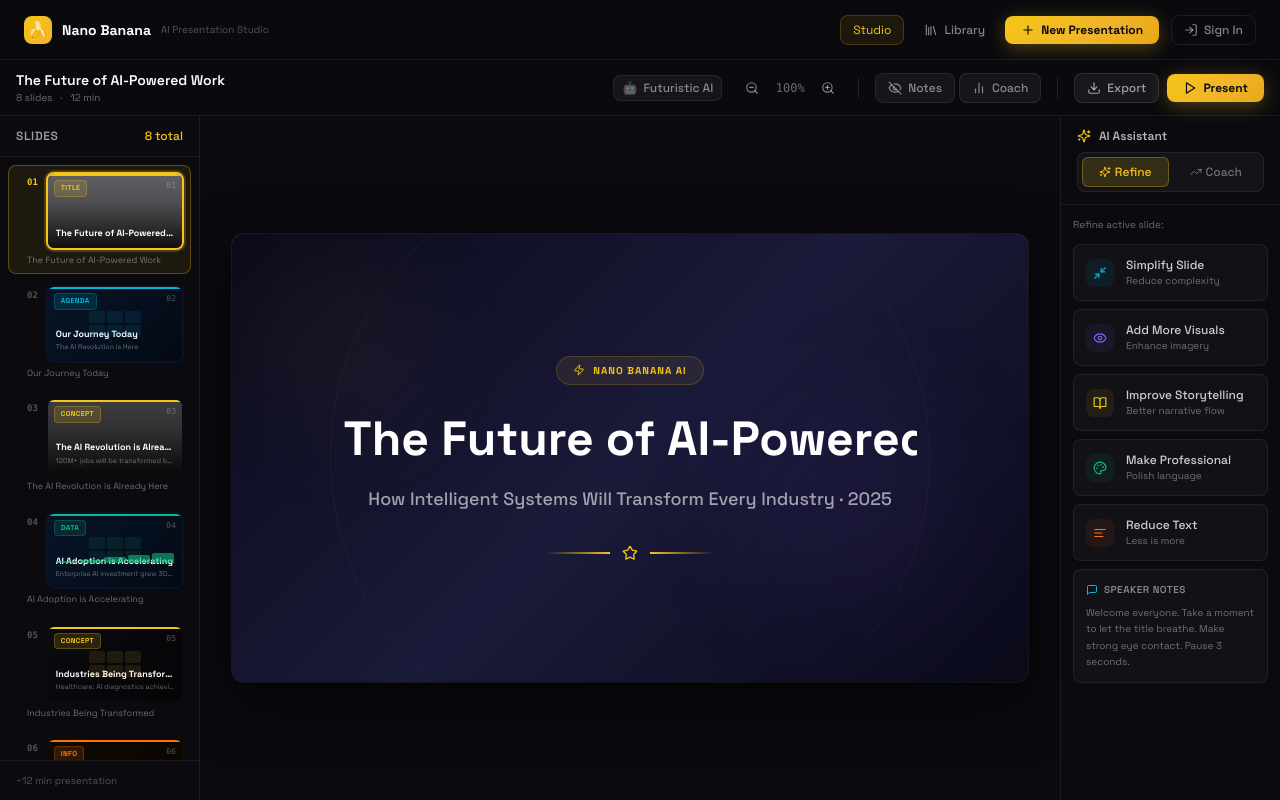
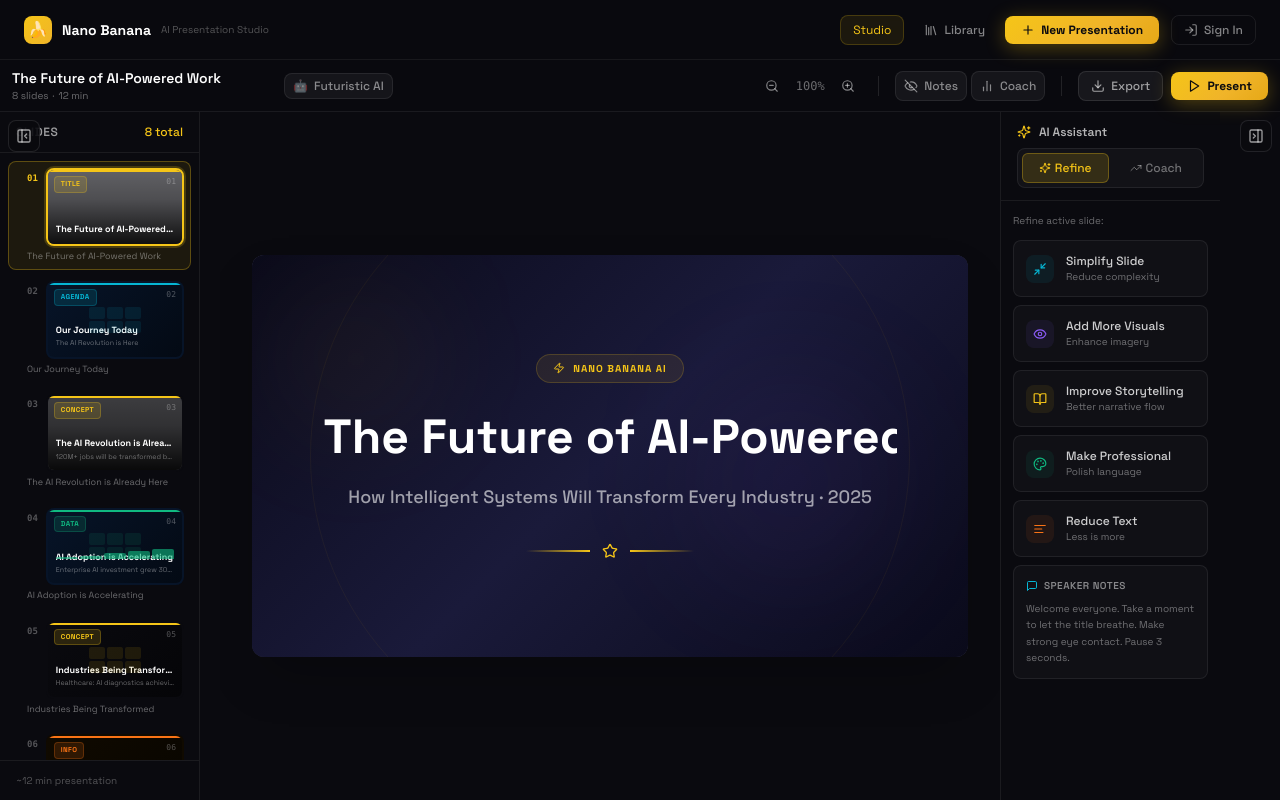
Before and after one commit to HayreKhan750/NanoBanana-9bh6ui, a React (Vite) app: page /studio/demo in a window 1280 px wide. Built offline with nearby package versions, Linux system fonts and the light colour scheme; grey boxes are pictures that could not be loaded.

Commit message:
refactor: improve PresentationStudio layout
Add collapsible sidebars, fix toolbar, and adjust canvas sizing

Co-authored-by: Hayredin <202557340+HayreKhan750@users.noreply.github.com>

```diff
--- a/src/components/PresentationToolbar.tsx
+++ b/src/components/PresentationToolbar.tsx
@@ -31,36 +31,41 @@ export default function PresentationToolbar({
 
   return (
     <div
-      className="flex items-center px-4 py-2.5 gap-4 flex-wrap"
+      className="flex items-center px-3 py-2 gap-2 md:gap-4"
       style={{
         background: "rgba(10,10,15,0.95)",
         borderBottom: "1px solid rgba(255,255,255,0.07)",
         backdropFilter: "blur(20px)",
       }}
     >
-      {/* Presentation info */}
-      <div className="flex items-center gap-3 min-w-0 flex-1">
+      {/* Presentation info - fixed width */}
+      <div className="flex items-center gap-2 min-w-0 w-48 md:w-64 flex-shrink-0">
         <div className="min-w-0 flex-1">
-          <div className="text-sm font-semibold text-white truncate">{presentation.title || "Untitled"}</div>
-          <div className="flex items-center gap-2 text-[10px] text-white/40">
+          <div className="text-xs md:text-sm font-semibold text-white truncate">{presentation.title || "Untitled"}</div>
+          <div className="flex items-center gap-1 text-[10px] text-white/40">
             <span>{presentation.slides?.length || 0} slides</span>
-            <span>·</span>
-            <span>{presentation.estimatedDuration || Math.ceil((presentation.slides?.length || 0) * 1.5)} min</span>
+            <span className="hidden sm:inline">·</span>
+            <span className="hidden sm:inline">{presentation.estimatedDuration || Math.ceil((presentation.slides?.length || 0) * 1.5)} min</span>
           </div>
         </div>
+      </div>
+
+      {/* Theme preset badge */}
       {preset && (
         <div
-            className="flex items-center gap-1.5 px-2 py-1 rounded-lg text-xs font-medium flex-shrink-0"
+          className="hidden md:flex items-center gap-1.5 px-2 py-1 rounded-lg text-xs font-medium flex-shrink-0"
           style={{ background: "rgba(255,255,255,0.05)", color: "rgba(255,255,255,0.5)", border: "1px solid rgba(255,255,255,0.08)" }}
         >
           <span>{preset.emoji}</span>
-            <span className="hidden sm:inline">{preset.name}</span>
+          <span>{preset.name}</span>
         </div>
       )}
-      </div>
+
+      {/* Spacer to push controls right */}
+      <div className="flex-1" />
 
       {/* Zoom controls */}
-      <div className="flex items-center gap-1">
+      <div className="hidden sm:flex items-center gap-1 flex-shrink-0">
         <button
           onClick={onZoomOut}
           className="w-7 h-7 rounded-lg flex items-center justify-center transition-colors hover:bg-white/10"
@@ -79,13 +84,13 @@ export default function PresentationToolbar({
       </div>
 
       {/* Divider */}
-      <div className="w-px h-5" style={{ background: "rgba(255,255,255,0.1)" }} />
+      <div className="hidden sm:block w-px h-5 flex-shrink-0" style={{ background: "rgba(255,255,255,0.1)" }} />
 
       {/* Toggle buttons */}
-      <div className="flex items-center gap-1">
+      <div className="hidden md:flex items-center gap-1 flex-shrink-0">
         <button
           onClick={onToggleNotes}
-          className="flex items-center gap-1.5 px-3 py-1.5 rounded-lg text-xs font-medium transition-all"
+          className="flex items-center gap-1.5 px-2 py-1.5 rounded-lg text-xs font-medium transition-all"
           style={{
             background: showNotes ? "rgba(6,182,212,0.15)" : "rgba(255,255,255,0.05)",
             color: showNotes ? "#06B6D4" : "rgba(255,255,255,0.5)",
@@ -93,12 +98,12 @@ export default function PresentationToolbar({
           }}
         >
           {showNotes ? <Eye className="w-3.5 h-3.5" /> : <EyeOff className="w-3.5 h-3.5" />}
-          Notes
+          <span className="hidden lg:inline">Notes</span>
         </button>
 
         <button
           onClick={onToggleCoach}
-          className="flex items-center gap-1.5 px-3 py-1.5 rounded-lg text-xs font-medium transition-all"
+          className="flex items-center gap-1.5 px-2 py-1.5 rounded-lg text-xs font-medium transition-all"
           style={{
             background: showCoach ? "rgba(245,197,24,0.15)" : "rgba(255,255,255,0.05)",
             color: showCoach ? "#F5C518" : "rgba(255,255,255,0.5)",
@@ -106,15 +111,15 @@ export default function PresentationToolbar({
           }}
         >
           <BarChart2 className="w-3.5 h-3.5" />
-          Coach
+          <span className="hidden lg:inline">Coach</span>
         </button>
       </div>
 
       {/* Divider */}
-      <div className="w-px h-5" style={{ background: "rgba(255,255,255,0.1)" }} />
+      <div className="hidden md:block w-px h-5 flex-shrink-0" style={{ background: "rgba(255,255,255,0.1)" }} />
 
       {/* Action buttons */}
-      <div className="flex items-center gap-2">
+      <div className="flex items-center gap-2 flex-shrink-0">
         <button
           onClick={onExport}
           className="flex items-center gap-1.5 px-3 py-1.5 rounded-lg text-xs font-medium transition-all"
--- a/src/pages/PresentationStudio.tsx
+++ b/src/pages/PresentationStudio.tsx
@@ -10,7 +10,7 @@ import SlideCanvas from "@/components/SlideCanvas";
 import AIRefinementPanel from "@/components/AIRefinementPanel";
 import PresentationToolbar from "@/components/PresentationToolbar";
 import ExportDialog from "@/components/ExportDialog";
-import { Loader2 } from "lucide-react";
+import { Loader2, PanelLeftClose, PanelLeftOpen, PanelRightClose, PanelRightOpen } from "lucide-react";
 
 function getDemoPresentation(): Presentation {
   return {
@@ -55,6 +55,8 @@ export default function PresentationStudio() {
   const [zoom, setZoom] = useState(1);
   const [showPresent, setShowPresent] = useState(false);
   const [presentSlide, setPresentSlide] = useState(0);
+  const [leftSidebarOpen, setLeftSidebarOpen] = useState(true);
+  const [rightSidebarOpen, setRightSidebarOpen] = useState(true);
 
   const {
     presentation, setPresentation,
@@ -160,7 +162,22 @@ export default function PresentationStudio() {
         onPresent={() => { setPresentSlide(activeSlideIndex); setShowPresent(true); }}
       />
 
-      <div className="flex flex-1 overflow-hidden">
+      <div className="flex flex-1 overflow-hidden relative">
+        {/* Left sidebar toggle */}
+        <button
+          onClick={() => setLeftSidebarOpen(!leftSidebarOpen)}
+          className="absolute left-2 top-2 z-20 w-8 h-8 flex items-center justify-center rounded-lg transition-all hover:bg-white/10"
+          style={{ background: "rgba(10,10,15,0.9)", border: "1px solid rgba(255,255,255,0.1)" }}
+          title={leftSidebarOpen ? "Hide slides" : "Show slides"}
+        >
+          {leftSidebarOpen ? <PanelLeftClose className="w-4 h-4 text-white/60" /> : <PanelLeftOpen className="w-4 h-4 text-white/60" />}
+        </button>
+
+        {/* Left Sidebar - Collapsible */}
+        <div
+          className="transition-all duration-300 ease-in-out overflow-hidden flex-shrink-0"
+          style={{ width: leftSidebarOpen ? "220px" : "0px" }}
+        >
           <PresentationSidebar
             presentation={presentation}
             activeSlideIndex={activeSlideIndex}
@@ -169,12 +186,21 @@ export default function PresentationStudio() {
             onDeleteSlide={deleteSlide}
             onReorderSlides={reorderSlides}
           />
+        </div>
 
-        <div className="flex-1 flex flex-col overflow-auto">
-          <div className="flex-1 flex items-center justify-center p-8">
+        {/* Main Canvas Area */}
+        <div className="flex-1 flex flex-col overflow-auto min-w-0">
+          <div className="flex-1 flex items-center justify-center p-4 md:p-8">
             {activeSlide ? (
-              <div className="w-full max-w-4xl" style={{ transform: `scale(${zoom})`, transformOrigin: "top center" }}>
-                <div className="slide-canvas" style={{ aspectRatio: "16/9" }}>
+              <div
+                className="w-full"
+                style={{
+                  maxWidth: `${Math.min(900 * zoom, 1200)}px`,
+                  transform: `scale(${zoom})`,
+                  transformOrigin: "center center"
+                }}
+              >
+                <div className="slide-canvas w-full rounded-xl overflow-hidden shadow-2xl" style={{ aspectRatio: "16/9" }}>
                   <SlideCanvas
                     slide={activeSlide}
                     isEditing
@@ -202,6 +228,21 @@ export default function PresentationStudio() {
           </div>
         </div>
 
+        {/* Right sidebar toggle */}
+        <button
+          onClick={() => setRightSidebarOpen(!rightSidebarOpen)}
+          className="absolute right-2 top-2 z-20 w-8 h-8 flex items-center justify-center rounded-lg transition-all hover:bg-white/10"
+          style={{ background: "rgba(10,10,15,0.9)", border: "1px solid rgba(255,255,255,0.1)" }}
+          title={rightSidebarOpen ? "Hide AI assistant" : "Show AI assistant"}
+        >
+          {rightSidebarOpen ? <PanelRightClose className="w-4 h-4 text-white/60" /> : <PanelRightOpen className="w-4 h-4 text-white/60" />}
+        </button>
+
+        {/* Right Sidebar - Collapsible */}
+        <div
+          className="transition-all duration-300 ease-in-out overflow-hidden flex-shrink-0"
+          style={{ width: rightSidebarOpen ? "280px" : "0px" }}
+        >
           <AIRefinementPanel
             slide={activeSlide}
             isRefining={isRefining}
@@ -210,6 +251,7 @@ export default function PresentationStudio() {
             showCoach={showCoach}
           />
         </div>
+      </div>
 
       {showExport && <ExportDialog presentation={presentation} onClose={() => setShowExport(false)} />}
     </div>
```
Lines whose indentation alone changed are shown as unchanged.
